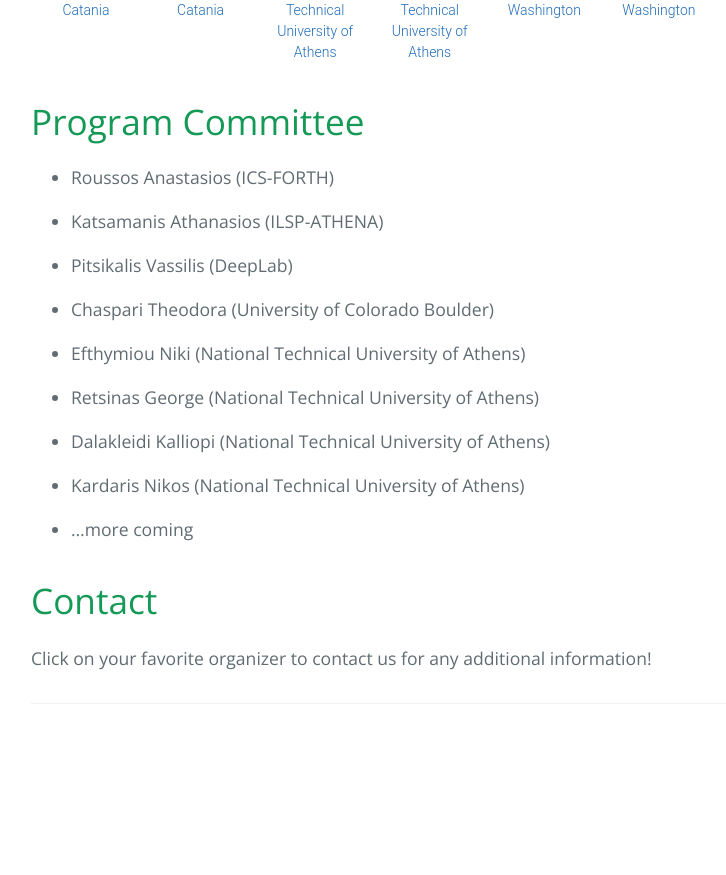
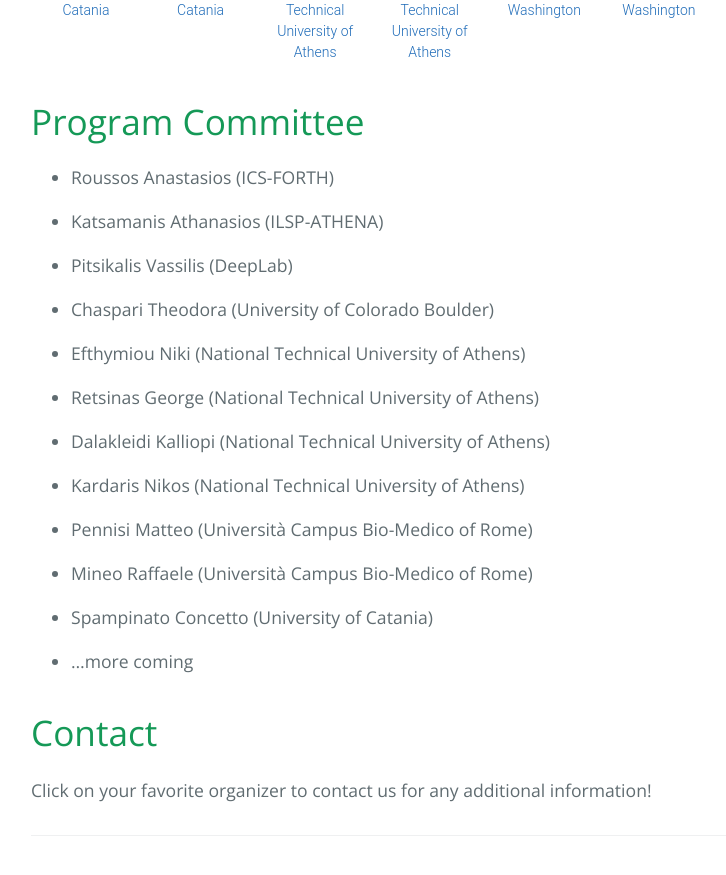
Before and after one commit to miccai-pilm/miccai-pilm.github.io, a Jekyll site: the page built from organizers.md, in a window 1280 px wide and 900 px high, scrolled down 759 px. Shown: the top 875 px of the window, without its empty margins (193-919 px from the left). Built offline with Jekyll 4.4.1, drawn with Linux system fonts in a browser that asks for light colours; before the commit the page ends 1527 px from its top, so only the background shows below that.

Commit message:
Added PC

```diff
--- a/_config.yml
+++ b/_config.yml
@@ -61,6 +61,12 @@ workshop:
       affiliation: National Technical University of Athens
     - name: Kardaris Nikos
       affiliation: National Technical University of Athens
+    - name: Pennisi Matteo
+      affiliation: Università Campus Bio-Medico of Rome
+    - name: Mineo Raffaele
+      affiliation: Università Campus Bio-Medico of Rome
+    - name: Spampinato Concetto
+      affiliation: University of Catania
   talks:
     - name: Mirko Polato
       affiliation: University of Turin
```
